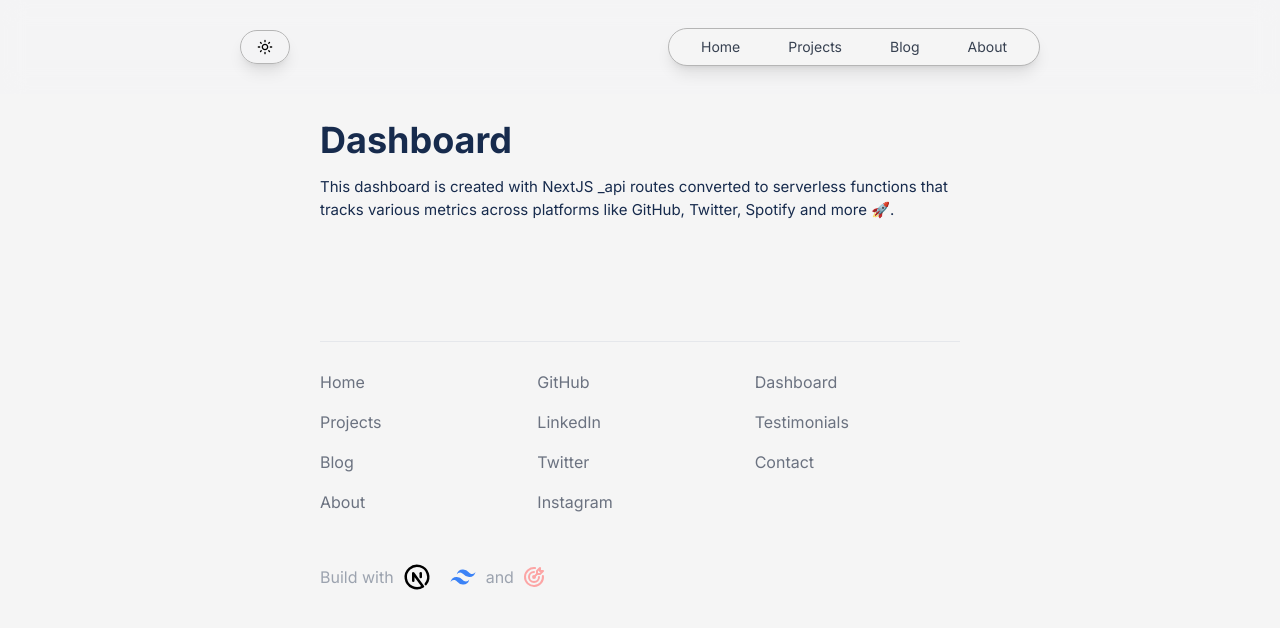
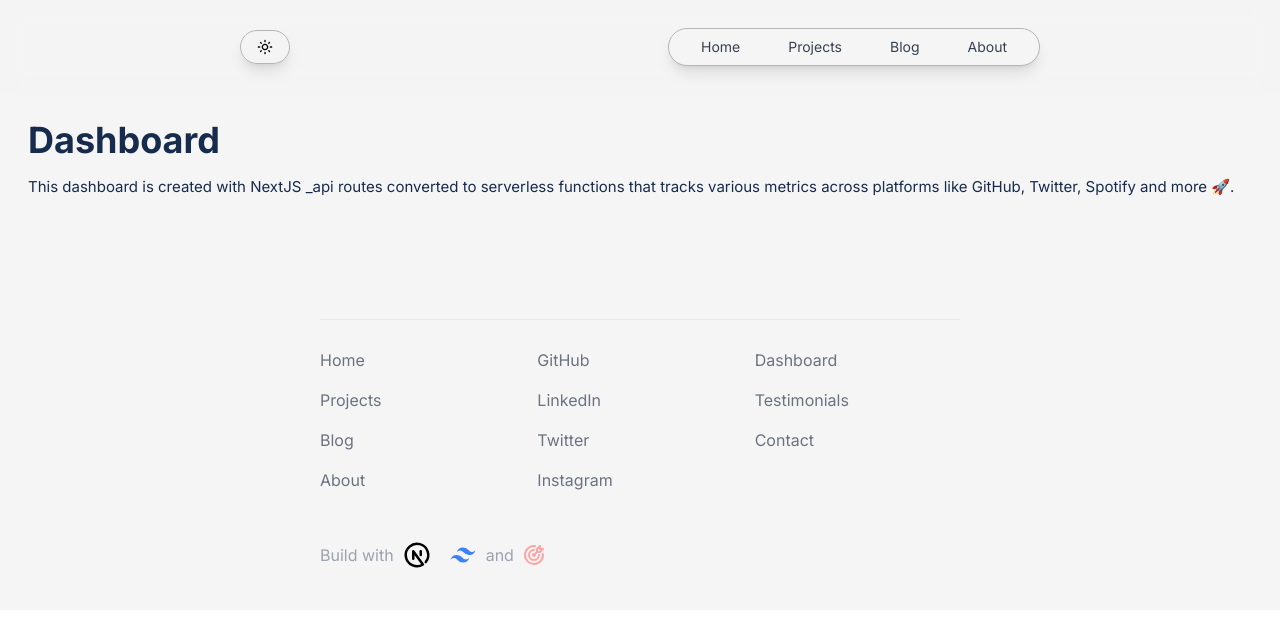
Before and after one commit to iambenkis/Portfolio-2.0, a Next.js app: page /dashboard in a window 1280 px wide. Shown: the top 628 px of the page. Built offline with nearby package versions, Linux system fonts and the light colour scheme; no server answers.

Commit message:
Update dashboard section

```diff
--- a/src/app/dashboard/page.jsx
+++ b/src/app/dashboard/page.jsx
@@ -60,7 +60,7 @@ export default function Dashboard() {
   // fetchGithub('https://api.github.com/user/repos')
   fetchGithub('https://api.github.com/user/followers')
   return (
-    <div className="px-80 pt-10 pb-20 bg-neutral-100">
+    <div className="px-7 pt-10 pb-20 bg-neutral-100">
       <h2 className="mt-20 font-bold text-[#172b4d] text-2xl md:text-4xl mb-4">
         Dashboard
       </h2>
```
